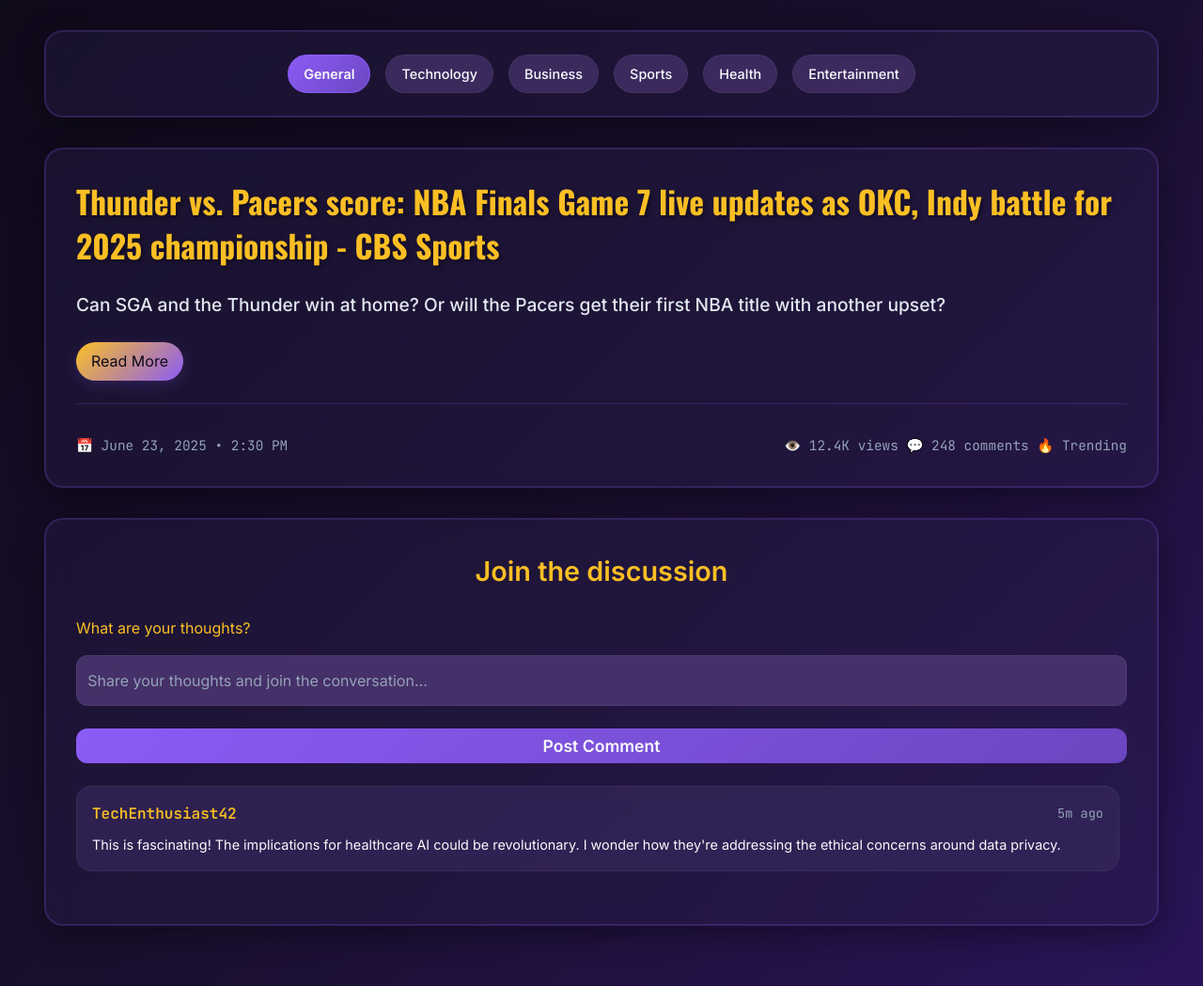
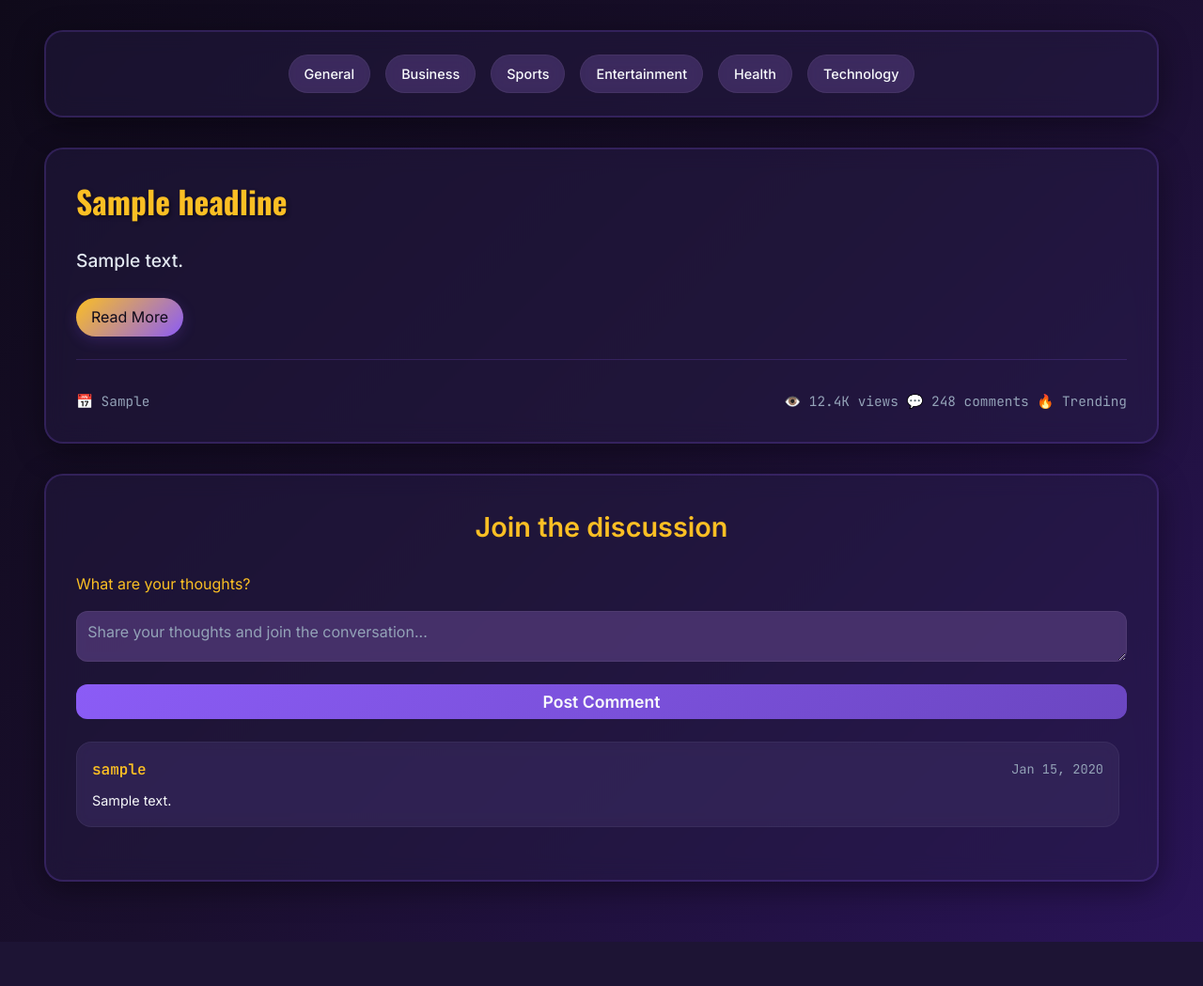
Before and after one commit to notjustsomesmalltowngirl/sayIt, a Flask app: template templates/discussions.html in a window 1280 px wide. Shown: the whole page at 94% size. After the commit the page ends 1002 px from the top, so only its background shows below. Run offline with Flask 3, Linux system fonts and the light colour scheme; tables that the repository leaves empty hold one stand-in row (values such as "Sample post"); the template is opened without the code that fills it: values that come from a table or form of the project are taken from there, most other values are stand-ins (such as "Sample title", 1, 10 or a date in 2020).

Commit message:
add timeago filter, discussions page, deleting irrelivant articles and all comments

```diff
--- a/app.py
+++ b/app.py
@@ -1,6 +1,7 @@
 import os
 import random
 from datetime import timedelta, datetime, time
+from filters import timeago
 
 import requests
 from requests.exceptions import ConnectionError, Timeout, RequestException
@@ -15,6 +16,7 @@ from sqlalchemy.exc import IntegrityError
 
 load_dotenv()
 app = Flask(__name__)
+app.add_template_filter(timeago, name='timeago')
 # app.secret_key = os.getenv('SECRET_KEY')
 app.config['SQLALCHEMY_DATABASE_URI'] = os.getenv('DB_URI')
 db.init_app(app)
@@ -27,7 +29,7 @@ Session(app)
 # app.config['CACHE_DEFAULT_TIMEOUT'] = 300  # 5 minutes
 # cache = Cache(app)
 
-with app.app_context():  # a global variable
+with app.app_context():
     db.create_all()
 
 
@@ -55,7 +57,7 @@ def assign_username():
 @app.context_processor
 def inject_globals():
     return dict(assign_username=assign_username,
-                categories=['business', 'sports', 'entertainment', 'general', 'health', 'technology', ])
+                categories=['general', 'business', 'sports', 'entertainment', 'health', 'technology', ])
 
 
 @app.route('/')
@@ -70,9 +72,9 @@ def home():
     return render_template('index.html', greeting=random.choice(greetings), username=username)
 
 
-@app.route('/discussions')
-def goto_discussions():
-    return render_template('discussions_with_jinja.html')
+# @app.route('/discussions')
+# def goto_discussions():
+#     return render_template('discussions_with_jinja.html')
 
 
 @app.route('/chatroom')
@@ -116,11 +118,13 @@ def fetch_article(category):
                 print(f'fetching {category} from db not API')
 
                 return {  # if current enough, display it to avoid calling the API multiple times
-                        'headline': relevant_news.headline,
-                        'description': relevant_news.description,
-                        'url': relevant_news.url
+                    'headline': relevant_news.headline,
+                    'description': relevant_news.description,
+                    'url': relevant_news.url,
+                    'published at': relevant_news.published_at,
+                    'status': 'ok'
 
-                    }
+                }
     print(f'Fetching {category} from API not DB')
     top_headlines_url = 'https://newsapi.org/v2/top-headlines?'
     params = {
@@ -134,7 +138,8 @@ def fetch_article(category):
         return {
             'headline': 'Unable to fetch headline',
             'description': 'Please check your internet connection.',
-            'url': '#'
+            'url': '#',
+            'status': 'fail'
         }
     articles = response.get('articles', [])
     article = articles[0] if articles else {'title': 'No headline available', 'description': '', 'url': '#'}
@@ -152,7 +157,9 @@ def fetch_article(category):
     return {
         'headline': headline,
         'description': description,
-        'url': url
+        'url': url,
+        'published at': published_at,
+        'status': 'ok',
     }
 
 
@@ -160,16 +167,24 @@ def fetch_article(category):
 def goto_category(category):
     article_data = fetch_article(category)
     news_item = NewsItem.query.filter_by(type=category).order_by(NewsItem.published_at.desc()).first()
+    for remark in news_item.remarks:
+        diff = int(((datetime.now() - remark.created_at).total_seconds()))
+        if diff < 1:
+            print('now')
+        elif 1 < diff < 60:
+            print(f'{diff}m')
+        else:
+            print(f'{diff//3600}h')
     if request.method == 'POST':
         comment = request.form.get('comment')
 
-        print(news_item.remarks)
         current_user = User.query.filter_by(username=session['username']).one()
+
         new_comment = Remark(content=comment, user=current_user, news_item=news_item)
         db.session.add(new_comment)
         db.session.commit()
 
-    return render_template('discussions_with_jinja.html', article=article_data,
+    return render_template('discussions.html', article=article_data,
                            category=category, all_remarks=news_item.remarks if news_item else None)
 
 
--- /dev/null
+++ b/filters.py
@@ -0,0 +1,20 @@
+from datetime import datetime
+
+
+def timeago(dt):
+    seconds = int((datetime.now() - dt).total_seconds())
+    if seconds < 1:
+        return "Just now"
+    elif seconds < 60:
+        return f"{seconds}s"
+    elif seconds < 3600:
+        minutes = seconds // 60
+        return f"{minutes}m"
+    elif seconds < 86400:
+        hours = seconds // 3600
+        return f"{hours}h"
+    elif seconds < 2592000:
+        days = seconds // 86400
+        return f"{days}d"
+    else:
+        return dt.strftime('%b %d, %Y')
--- a/templates/discussions.html
+++ b/templates/discussions.html
@@ -6,7 +6,9 @@
     <link rel="preconnect" href="https://fonts.googleapis.com" />
     <link rel="preconnect" href="https://fonts.gstatic.com" crossorigin />
     <link
-      href="https://fonts.googleapis.com/css2?family=Courier+Prime:ital,wght@0,400;0,700;1,400;1,700&family=Inter:ital,opsz,wght@0,14..32,100..900;1,14..32,100..900&family=JetBrains+Mono:ital,wght@0,100..800;1,100..800&family=Oswald:wght@200..700&family=Roboto:ital,wght@0,100..900;1,100..900&display=swap"
+      href="https://fonts.googleapis.com/css2?family=Courier+Prime:ital,wght@0,400;0,700;1,400;1,700&family=Inter:ital,
+      opsz,wght@0,14..32,100..900;1,14..32,100..900&family=JetBrains+Mono:ital,wght@0,100..800;1,100..800&family=Oswald
+      :wght@200..700&family=Roboto:ital,wght@0,100..900;1,100..900&display=swap"
       rel="stylesheet"
     />
     <link rel="stylesheet" href="../static/styles/main.css" />
@@ -18,29 +20,25 @@
         <div class="categories">
           <!-- <h3 class="categories__title">Browse by Category</h3> -->
           <div class="categories__grid">
-            <a href="/category/all" class="category active">General</a>
-            <a href="/category/technology" class="category">Technology</a>
-            <a href="/category/business" class="category">Business</a>
-            <a href="/category/sports" class="category">Sports</a>
-            <a href="/category/health" class="category">Health</a>
-            <a href="/category/entertainment" class="category">Entertainment</a>
+             {% for cat in categories %} <!--  {# looping through each category all of which have been injected globally #}-->
+      <a href="{{ url_for('goto_category', category=cat) }}" class="category">{{ cat.capitalize() }}</a>
+            {% endfor %}
           </div>
         </div>
-
+  <!-- Article Section -->
+  {% if article %}   <!--{# check if article exists #} -->
         <header class="news">
           <h1 class="news__title">
-            Thunder vs. Pacers score: NBA Finals Game 7 live updates as OKC,
-            Indy battle for 2025 championship - CBS Sports
+            {{ article.headline }}
           </h1>
           <p class="news__content">
-            Can SGA and the Thunder win at home? Or will the Pacers get their
-            first NBA title with another upset?
+           {{ article.description }}
           </p>
-          <a href="#" class="cta-button news-cta__btn">Read More</a>
+          <a href="{{ article.url }}" target="_blank" class="cta-button news-cta__btn">Read More</a>
           <div class="news__meta">
             <div class="news__date">
               <span>📅</span>
-              <span>June 23, 2025 • 2:30 PM</span>
+              <span>{{article['published at'] }}</span>
             </div>
             <div class="news__stats">
               <span>👁️ 12.4K views</span>
@@ -49,40 +47,40 @@
             </div>
           </div>
         </header>
+        {% endif %}
+        {% if article['status'] != 'fail' %}
         <section class="discussions">
           <h2 class="discussions__cta">Join the discussion</h2>
 
-          <form action="#" class="chat-form">
-            <label for="message" class="input-label"
-              >What are your thoughts?</label
-            >
-            <input
-              type="text"
-              class="chat-input"
-              name="message"
-              placeholder="Share your thoughts and join the conversation..."
-              required
-            />
+          <form action="{{ url_for('goto_category', category=category) }}" class="chat-form" method="post">
+            <label for="message" class="input-label">What are your thoughts?</label>
+            <textarea type="text" class="chat-input" name="comment" placeholder="Share your thoughts and join the conversation..." required></textarea>
+            <input class="submit-btn" type="submit" value="Post Comment">
           </form>
-          <button type="submit" class="submit-btn">Post Comment</button>
+          {% if all_remarks %}
+
           <div class="chat-messages">
+            {% for remark in all_remarks %}
             <div class="message">
               <div class="message__header">
-                <span class="message__author">TechEnthusiast42</span>
-                <span class="message__time">5m ago</span>
+                <span class="message__author">{{remark.user.username}}</span>
+
+                <span class="message__time">{{ remark.created_at | timeago }}</span>
               </div>
               <div class="message__content">
-                This is fascinating! The implications for healthcare AI could be
-                revolutionary. I wonder how they're addressing the ethical
-                concerns around data privacy.
+                {{ remark.content }}
               </div>
             </div>
+            {% endfor %}
+            {% else %}
 
             <div class="empty-state" hidden>
               Be the first to share your thoughts on this story!
             </div>
           </div>
+           {% endif %}
         </section>
+        {% endif %}
       </div>
     </div>
   </body>
--- a/templates/index.html
+++ b/templates/index.html
@@ -128,7 +128,7 @@
           </p>
 
           <nav class="nav-buttons">
-            <a href="{{url_for('goto_discussions')}}" class="nav-button btn"
+            <a href="{{url_for('goto_category', category='general')}}" class="nav-button btn"
               >💭 Join Discussions</a
             >
             <a href="{{url_for('goto_playground')}}" class="nav-button btn"
```
Also changed, not shown: models.py (+11 -4 lines).
